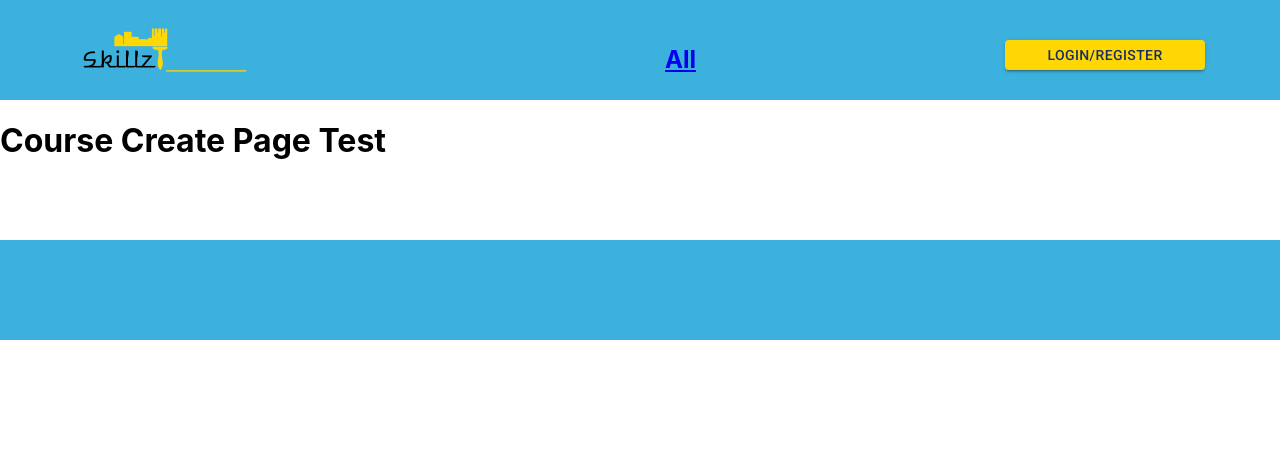
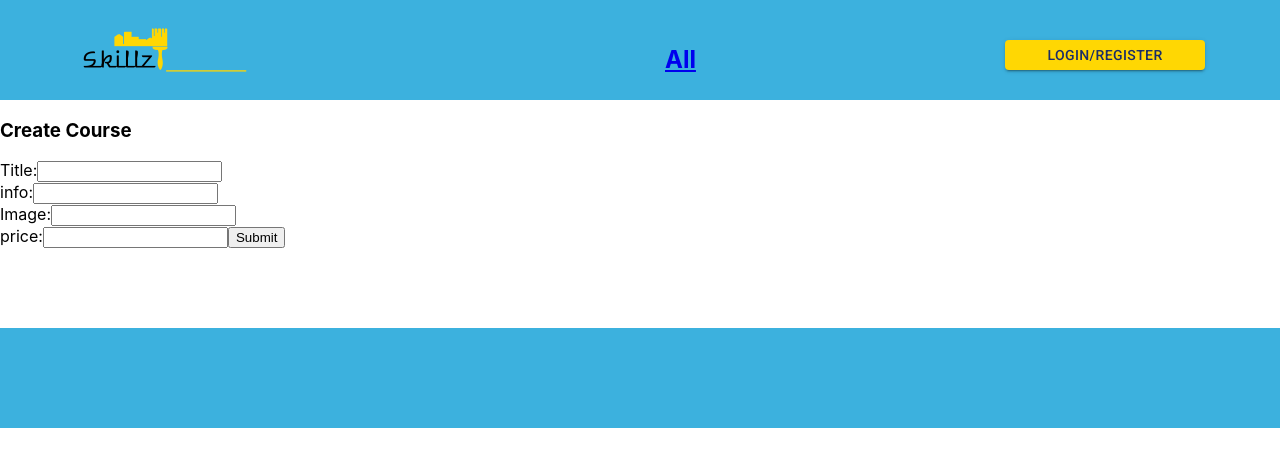
Before and after one commit to gradyki/Skillz, a React (Create React App) app in the folder client/: page /courses/new in a window 1280 px wide. Shown: the top 466 px of the page. Built offline with nearby package versions, Linux system fonts and the light colour scheme; no server answers.

Commit message:
troubleshooting create

```diff
--- a/client/src/screens/CourseCreate/CourseCreate.jsx
+++ b/client/src/screens/CourseCreate/CourseCreate.jsx
@@ -1,10 +1,66 @@
 import './CourseCreate.css'
+import { useState } from 'react'
 
+export default function FoodCreate(props) {
+  const [formData, setFormData] = useState({
+    title: '',
+    info: '',
+    price: null,
+    img_url: '',
+  });
+  const { title, info, price, img_url, topic } = formData;
+  const { handleCreate } = props;
 
-export default function CourseCreate(props) {
+  const handleChange = (e) => {
+    const { name, value } = e.target;
+    setFormData(prevState => ({
+      ...prevState,
+      [name]: value
+    }))
+  }
+
   return (
-    <div>
-      <h1>Course Create Page Test</h1>
-    </div>
+    <form onSubmit={(e)=>{
+      e.preventDefault();
+      handleCreate(formData);
+    }}>
+      <h3>Create Course</h3>
+      <label>Title:
+        <input
+          type='text'
+          name='title'
+          value={title}
+          onChange={handleChange}
+        />
+      </label>
+      <br />
+      <label>info:
+        <input
+          type='text'
+          name='info'
+          value={info}
+          onChange={handleChange}
+        />
+      </label>
+      <br />
+      <label>Image:
+        <input
+          type='text'
+          name='img_url'
+          value={img_url}
+          onChange={handleChange}
+        />
+      </label>
+      <br />
+      <label>price:
+        <input
+          type='number'
+          name='price'
+          value={price}
+          onChange={handleChange}
+        />
+      </label>
+      <button>Submit</button>
+    </form>
   )
 }
```
Also changed, not shown: 1 other file (tests, documents, lock files or other folders).
